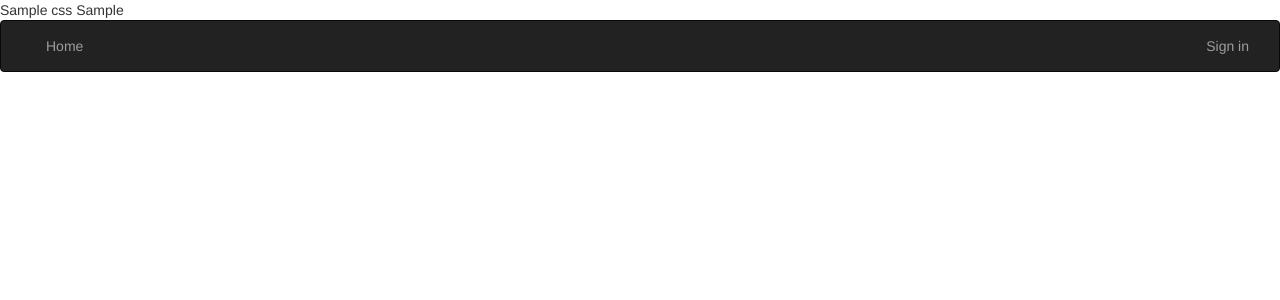
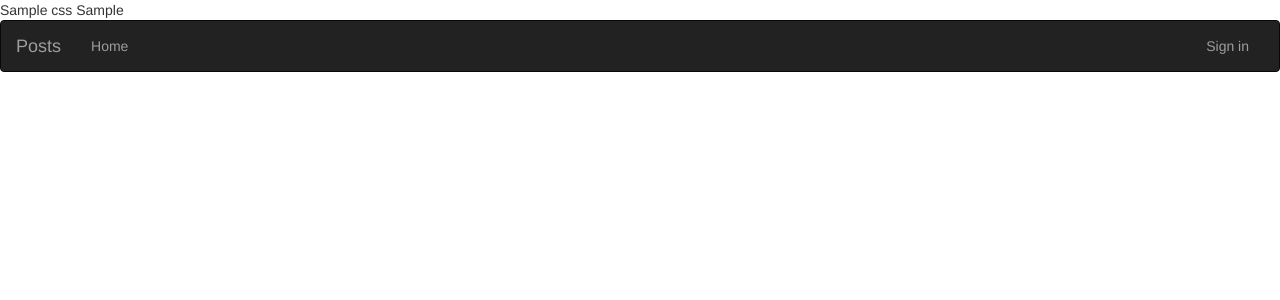
Before and after one commit to elvisbkt/my-blog, a Python web app: template app/templates/base.html in a window 1280 px wide. Shown: the top 300 px of the page. Run offline with Jinja, Linux system fonts and the light colour scheme; the template is opened without the code that fills it: most values are stand-ins (such as "Sample title", 1, 10 or a date in 2020); some libraries are stand-ins or nearby versions.

Commit message:
add posts link to navbar

```diff
--- a/app/templates/navbar.html
+++ b/app/templates/navbar.html
@@ -7,7 +7,7 @@
                 <span class="icon-bar"></span>
                 <span class="icon-bar"></span>
             </button>
-
+            <a class="navbar-brand" href="/"> Posts </a>
         </div>
         <div class="navbar-collapse collapse">
             <ul class="nav navbar-nav">
```
